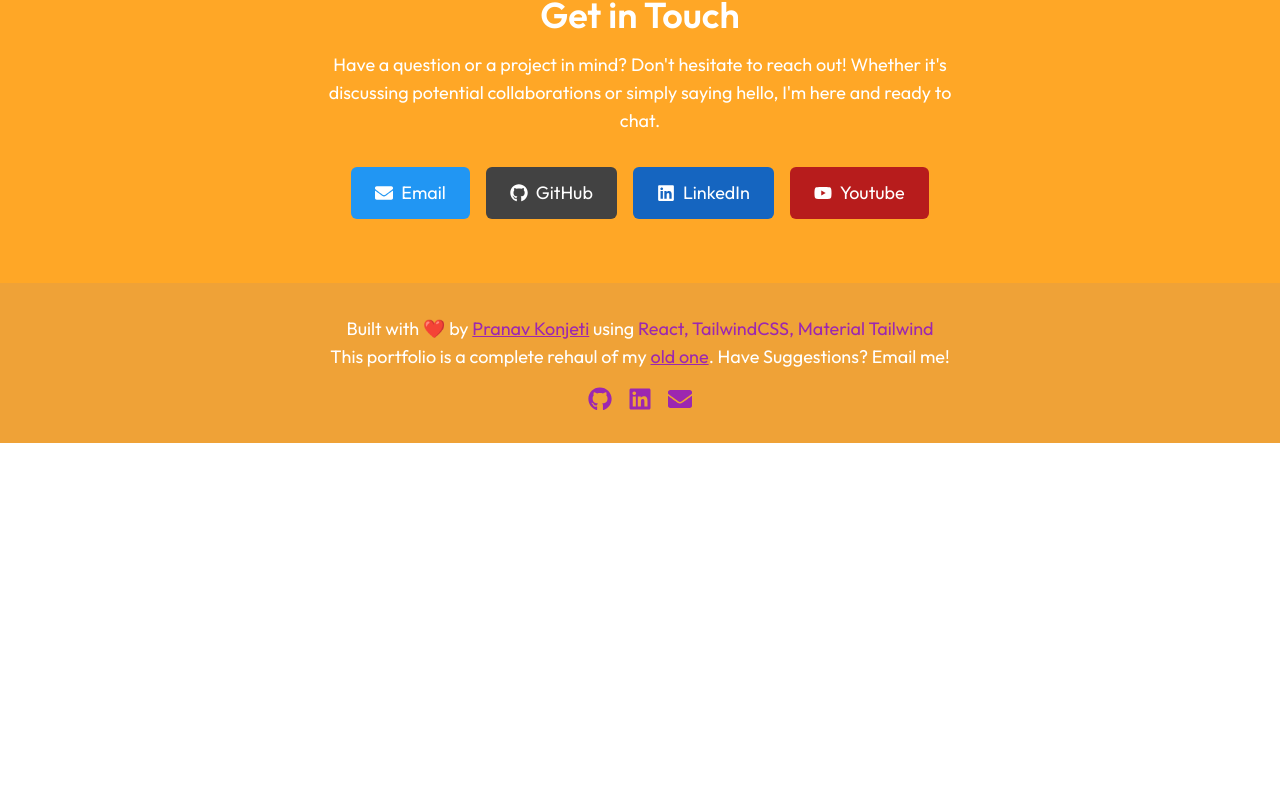
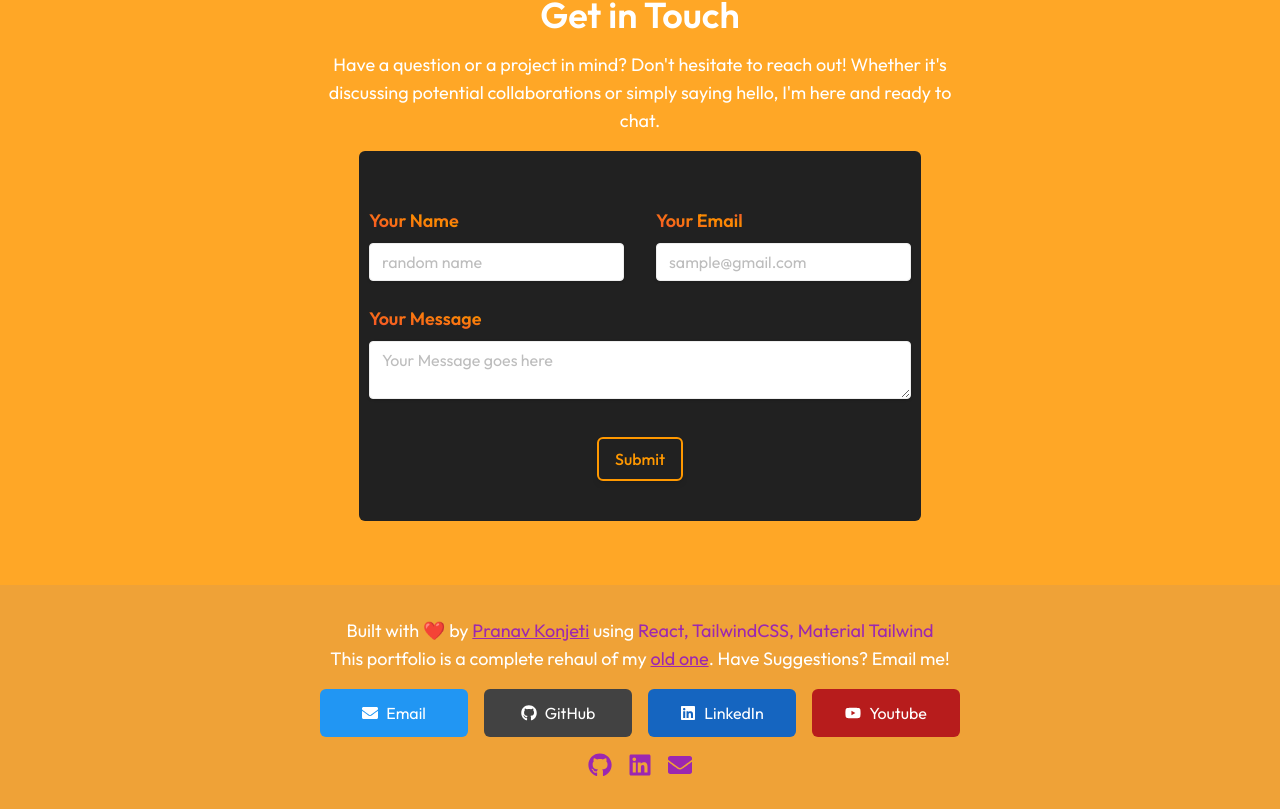
Before and after one commit to PkTheCoda/portfolio, a React (Vite) app: page /hire in a window 1280 px wide. Shown: the part 7981-8790 px from the top of the page. Before the commit the page ends 8424 px from the top, so only its background shows below. Built offline with nearby package versions, Linux system fonts and the light colour scheme.

Commit message:
added new contact form

```diff
--- a/package.json
+++ b/package.json
@@ -10,6 +10,7 @@
     "preview": "vite preview"
   },
   "dependencies": {
+    "@formspree/react": "^2.5.1",
     "@fortawesome/free-brands-svg-icons": "^6.4.2",
     "@fortawesome/react-fontawesome": "^0.2.0",
     "@headlessui/react": "^1.7.16",
--- /dev/null
+++ b/src/Components/ContactForm.jsx
@@ -0,0 +1,99 @@
+import React from 'react';
+import { useForm, ValidationError } from '@formspree/react';
+
+function ContactForm() {
+  const [state, handleSubmit] = useForm("xrgnolpq");
+
+  if (state.succeeded) {
+      return <p className="text-white text-xl font-medium">Thanks for sending a message! I'll get back to you within 24 hours!</p>;
+  }
+
+  return (
+    <form onSubmit={handleSubmit} className="bg-gray-900 w-full md:w-5/6 lg:w-1/2 py-10 rounded-md font-outfit flex flex-col items-center justify-center">
+
+      <div className='flex flex-col gap-y-2 gap-8 py-4 '>
+          <div className='grid md:grid-cols-2 w-full gap-8'>
+            <div className="">
+                <label htmlFor="name" className="block text-left font-semibold mb-2 main-gradient text-lg">Your Name</label>
+                <input
+                  id="name"
+                  type="name"
+                  name="name"
+                  placeholder='random name'
+                  required
+                  className="shadow appearance-none border rounded w-full py-2 px-3 text-gray-700 leading-tight focus:outline-none focus:shadow-outline"
+                />
+                <ValidationError
+                  prefix="Name"
+                  field="name"
+                  errors={state.errors}
+                  className="text-red-500 text-sm"
+                />
+              </div>
+              <div className="mb-4">
+                <label htmlFor="email" className="block main-gradient text-lg text-left font-semibold mb-2">Your Email</label>
+                <input
+                  id="email"
+                  type="email"
+                  name="email"
+                  required
+                  placeholder='sample@gmail.com'
+                  className="shadow appearance-none border rounded w-full py-2 px-3 text-gray-700 leading-tight focus:outline-none focus:shadow-outline"
+                />
+                <ValidationError
+                  prefix="Email"
+                  field="email"
+                  errors={state.errors}
+                  className="text-red-500 text-sm"
+                />
+              </div>
+          </div>
+
+        <div className="mb-4">
+            <label htmlFor="message" className="block main-gradient text-lg text-left font-semibold mb-2">Your Message</label>
+            <textarea
+                id="message"
+                name="message"
+                placeholder='Your Message goes here'
+                required
+                className="shadow appearance-none border rounded w-full py-2 px-3 text-gray-700 leading-tight focus:outline-none focus:shadow-outline"
+            />
+            <ValidationError
+                prefix="Message"
+                field="message"
+                errors={state.errors}
+                className="text-red-500 text-sm"
+            />
+        </div>
+
+      </div>
+
+      {/* <button
+        type="submit"
+        disabled={state.submitting}
+        className="bg-orange-500 hover:bg-orange-700 text-white font-semibold py-2 px-4 rounded focus:outline-none focus:shadow-outline"
+      >
+        {state.submitting ? 'Submitting...' : 'Submit'}
+      </button> */}
+
+      <button type='submit' disabled={state.submitting} class="relative inline-flex items-center justify-center px-4 py-2 overflow-hidden font-medium text-indigo-600 transition duration-300 ease-out border-2 border-orange-500 rounded-md shadow-md group">
+        <span class="absolute inset-0 flex items-center justify-center w-full h-full text-white duration-300 -translate-x-full bg-orange-500 group-hover:translate-x-0 ease">
+        <svg class="w-6 h-6" fill="none" stroke="currentColor" viewBox="0 0 24 24" xmlns="http://www.w3.org/2000/svg"><path stroke-linecap="round" stroke-linejoin="round" stroke-width="2" d="M14 5l7 7m0 0l-7 7m7-7H3"></path></svg>
+        </span>
+        <span class="absolute flex items-center justify-center w-full h-full text-orange-500 transition-all duration-300 transform group-hover:translate-x-full ease">{state.submitting ? 'Submitting...' : 'Submit'}</span>
+        <span class="relative invisible">{state.submitting ? 'Submitting...' : 'Submit'}</span>
+      </button>
+
+    </form>
+  );
+}
+
+function App() {
+  return (
+    <div className="flex justify-center items-center">
+      <ContactForm />
+    </div>
+  );
+}
+
+export default App;
--- a/src/Components/ContactSection.jsx
+++ b/src/Components/ContactSection.jsx
@@ -1,17 +1,20 @@
 import React from "react";
 import { FaEnvelope, FaGithub, FaLinkedin, FaCoffee, FaYoutube} from "react-icons/fa";
+import ContactForm from './ContactForm'
 
 function ContactSection() {
   return (
     <section className="bg-[#FFA726] pt-8" id="contact">
       <div className="container mx-auto text-center px-2 font-outfit">
         <h2 className="text-4xl font-semibold mb-4 text-white">Get in Touch</h2>
-        <p className="text-lg text-white mb-8 px-10 lg:px-60">
+        <p className="text-lg text-white mb-4 px-10 lg:px-60">
           Have a question or a project in mind? Don't hesitate to reach out! Whether it's discussing potential collaborations or
           simply saying hello, I'm here and ready to chat.
         </p>
 
-        <div className="flex flex-wrap justify-center gap-4">
+        <ContactForm />
+
+        {/* <div className="flex flex-wrap bg-gray-900 rounded-b-md w-1/2 mx-auto py-4 pb-10 justify-center gap-4">
           <a
             href="mailto:pranavkonjeti@gmail.com"
             className="bg-blue-500 text-white px-6 py-3 rounded-md text-lg font-outfit flex items-center gap-2 transition transform hover:scale-110"
@@ -46,6 +49,52 @@ function ContactSection() {
             <FaYoutube />
             Youtube
           </a>
+        </div> */}
+      </div>
+
+      <footer className="bg-[#efa237] mt-16 py-8 text-center">
+        <p className="text-white text-lg font-outfit px-2">
+          Built with ❤️ by <a href="mailto:pranavkonjeti@gmail.com" target="_blank" className="text-purple-500 underline">Pranav Konjeti</a> using <span className="text-purple-500">React, TailwindCSS, Material Tailwind</span> <br />
+          This portfolio is a complete rehaul of my <a href="https://pranavkold.vercel.app" target="_blank" className="text-purple-500 underline">old one</a>. Have Suggestions? Email me!
+
+
+        </p>
+
+        <div className="grid grid-cols-2 lg:grid-cols-4 rounded-b-md w-5/6 md:w-1/2 mx-auto pt-4 justify-center gap-4">
+          <a
+            href="mailto:pranavkonjeti@gmail.com"
+            className="bg-blue-500 text-white justify-center px-6 py-3 rounded-md font-outfit flex items-center gap-2 transition transform hover:scale-110"
+          >
+            <FaEnvelope />
+            Email
+          </a>
+          <a
+            href="https://github.com/pkthecoda"
+            target="_blank"
+            rel="noopener noreferrer"
+            className="bg-gray-800 text-white justify-center px-6 py-3 rounded-md font-outfit flex items-center gap-2 transition transform hover:scale-110"
+          >
+            <FaGithub />
+            GitHub
+          </a>
+          <a
+            href="https://www.linkedin.com/in/pranav-konjeti"
+            target="_blank"
+            rel="noopener noreferrer"
+            className="bg-blue-800 text-white justify-center px-6 py-3 rounded-md font-outfit flex items-center gap-2 transition transform hover:scale-110"
+          >
+            <FaLinkedin />
+            LinkedIn
+          </a>
+          <a
+            href="https://youtube.com/@pranavkonjeti"
+            target="_blank"
+            rel="noopener noreferrer"
+            className="bg-red-900 text-white justify-center px-6 py-3 rounded-md font-outfit flex items-center gap-2 transition transform hover:scale-110"
+          >
+            <FaYoutube />
+            Youtube
+          </a>
           {/* <a
             href="https://ko-fi.com/pranavk"
             target="_blank"
@@ -56,15 +105,7 @@ function ContactSection() {
             Donate!
           </a> */}
         </div>
-      </div>
 
-      <footer className="bg-[#efa237] mt-16 py-8 text-center">
-        <p className="text-white text-lg font-outfit">
-          Built with ❤️ by <a href="mailto:pranavkonjeti@gmail.com" target="_blank" className="text-purple-500 underline">Pranav Konjeti</a> using <span className="text-purple-500">React, TailwindCSS, Material Tailwind</span> <br />
-          This portfolio is a complete rehaul of my <a href="https://pranavkold.vercel.app" target="_blank" className="text-purple-500 underline">old one</a>. Have Suggestions? Email me!
-
-
-        </p>
         <div className="mt-4 flex justify-center gap-4">
           <a
             href="https://github.com/pkthecoda"
--- a/src/Homepage.jsx
+++ b/src/Homepage.jsx
@@ -3,7 +3,6 @@ import AboutMe from './Components/AboutSection'
 import ToolsSection from './Components/ToolsSection'
 import { Projects } from './Components/Projects'
 import ContactSection from './Components/ContactSection'
-import { Analytics } from '@vercel/analytics/react';
 import WavyLine from './Components/WavyLine'
 import Header from './Components/Header'
 import { Helmet } from 'react-helmet';
```
Also changed, not shown: 1 other file (tests, documents, lock files or other folders).
